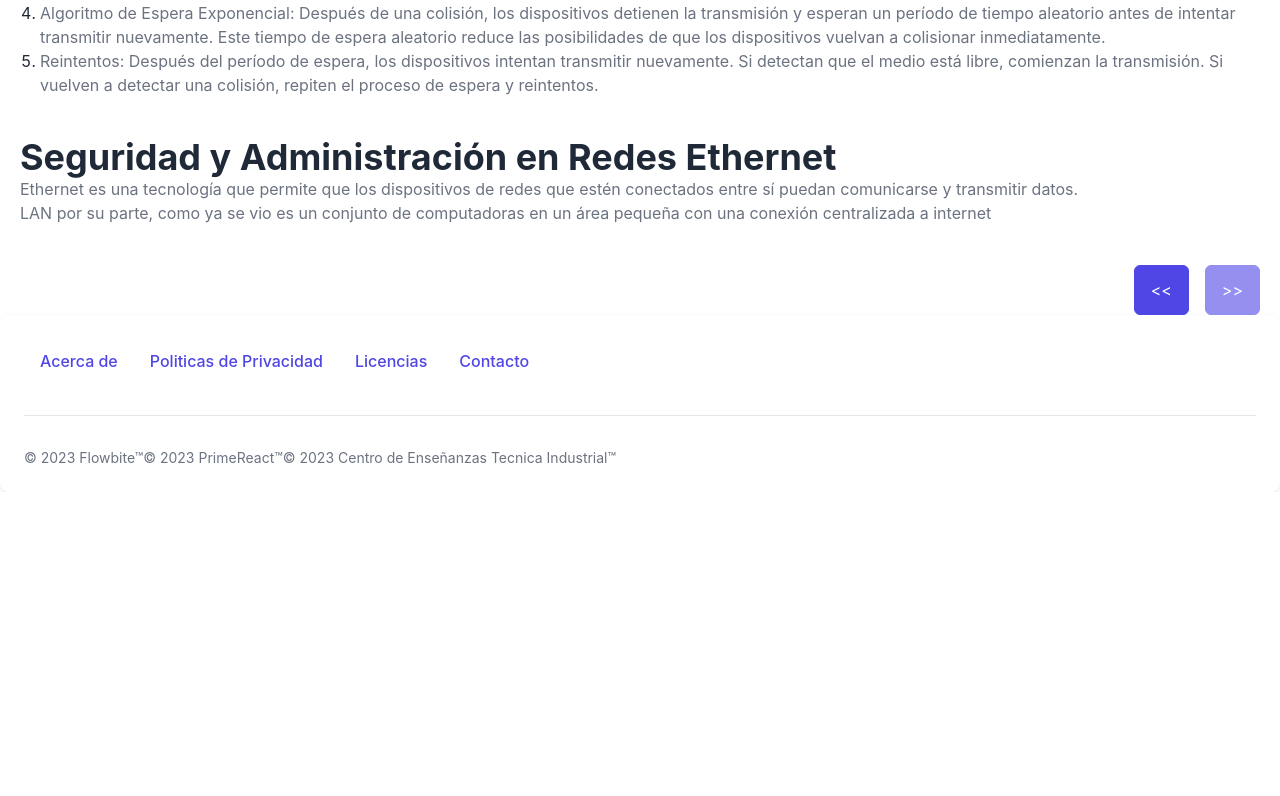
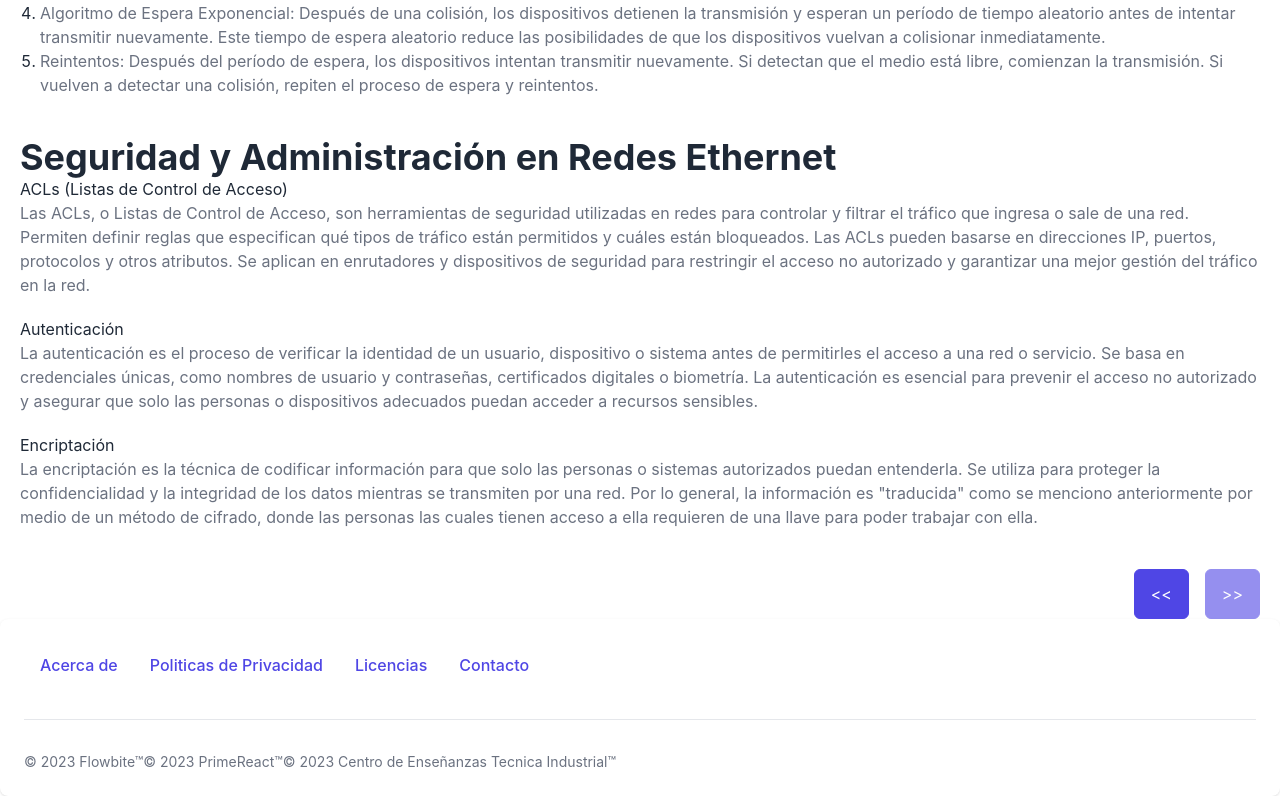
Before and after one commit to Gabo-Puck/RedesCeti, a React (Vite) app: page /unidades/u4/comunicacion-lan-ethernet in a window 1280 px wide. Shown: the part 2040-2836 px from the top of the page. Before the commit the page ends 2532 px from the top, so only its background shows below. Built offline with nearby package versions, Linux system fonts and the light colour scheme; a web font is replaced by a local one.

Commit message:
added final content to 4.1

```diff
--- a/src/pages/Chapter4/ComunicacionLanEthernet.tsx
+++ b/src/pages/Chapter4/ComunicacionLanEthernet.tsx
@@ -121,7 +121,6 @@ export default function ComunicacionLanEthernet() {
                     Protocolo CSMA/CD (Carrier Sense Multiple Access with Collision Detection).
                 </h3>
                 <p>
-
                     También conocido como Acceso Múltiple por Detección de Portadora con Detección de Colisiones.
                     Es una técnica usada en redes para mejorar la entrega de paquetes. Para entender que problema resuelve este protocolo hay que entender sus partes:
                 </p>
@@ -147,8 +146,30 @@ export default function ComunicacionLanEthernet() {
         </article>
         <article className="mb-10">
             <Subtitle content={index["seguridad"]} />
-            <p className="text-gray-500 dark:text-gray-400">Ethernet es una tecnología que permite que los dispositivos de redes que estén conectados entre sí puedan comunicarse y transmitir datos.</p>
-            <p className="text-gray-500 dark:text-gray-400">LAN por su parte, como ya se vio es un conjunto de computadoras en un área pequeña con una conexión centralizada a internet</p>
+            <div className="mb-5">
+                <h3>
+                    ACLs (Listas de Control de Acceso)
+                </h3>
+                <p className="text-gray-500 dark:text-gray-400">
+                    Las ACLs, o Listas de Control de Acceso, son herramientas de seguridad utilizadas en redes para controlar y filtrar el tráfico que ingresa o sale de una red. Permiten definir reglas que especifican qué tipos de tráfico están permitidos y cuáles están bloqueados. Las ACLs pueden basarse en direcciones IP, puertos, protocolos y otros atributos. Se aplican en enrutadores y dispositivos de seguridad para restringir el acceso no autorizado y garantizar una mejor gestión del tráfico en la red.
+                </p>
+            </div>
+            <div className="mb-5">
+                <h3>
+                    Autenticación
+                </h3>
+                <p className="text-gray-500 dark:text-gray-400">
+                    La autenticación es el proceso de verificar la identidad de un usuario, dispositivo o sistema antes de permitirles el acceso a una red o servicio. Se basa en credenciales únicas, como nombres de usuario y contraseñas, certificados digitales o biometría. La autenticación es esencial para prevenir el acceso no autorizado y asegurar que solo las personas o dispositivos adecuados puedan acceder a recursos sensibles.
+                </p>
+            </div>
+            <div className="mb-5">
+                <h3>
+                    Encriptación
+                </h3>
+                <p className="text-gray-500 dark:text-gray-400">
+                    La encriptación es la técnica de codificar información para que solo las personas o sistemas autorizados puedan entenderla. Se utiliza para proteger la confidencialidad y la integridad de los datos mientras se transmiten por una red. Por lo general, la información es "traducida" como se menciono anteriormente por medio de un método de cifrado, donde las personas las cuales tienen acceso a ella requieren de una llave para poder trabajar con ella.
+                </p>
+            </div>
         </article>
 
     </div>
```
